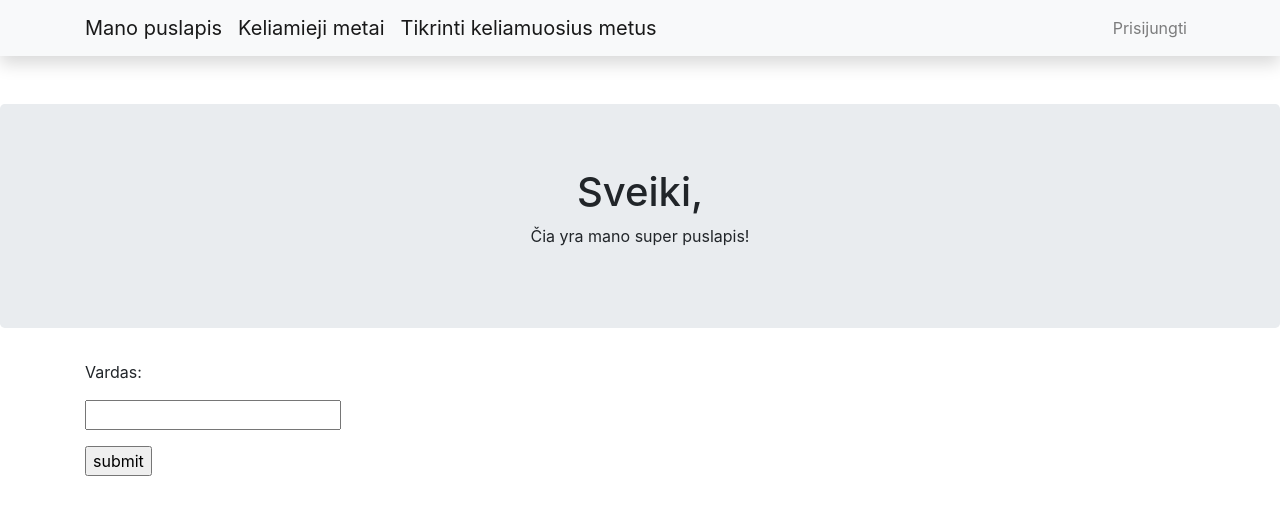
After one commit to WTR-GITHUB/flask_2024-01_lessons, a Flask app: template templates/login.html in a window 1280 px wide. The commit adds this page. Shown: the top 515 px of the page. Run offline with Flask 3, Linux system fonts and the light colour scheme; the template is opened without the code that fills it, so the values that code supplies are empty; some libraries are stand-ins or nearby versions.

Commit message:
Isprestos 4 uzduotys

```diff
--- a/main.py
+++ b/main.py
@@ -1,4 +1,4 @@
-from flask import Flask, render_template
+from flask import Flask, render_template, request
 
 app = Flask(__name__)
 
@@ -13,14 +13,53 @@ def calculation():
     return render_template("calculation.html")
 
 
-@app.route("/<name>")
-def home(name):
-    return f"<h1>Čia {name} naujas puslapis</h1>"
+@app.route("/keliamieji")
+def home():
+    start = 1900
+    end = 2100
+    leap_year = []
+    while start < end:
+        if start % 4 == 0 and start % 100 != 0:
+            leap_year.append(start)
+        if start % 100 == 0 and start % 400 == 0:
+            leap_year.append(start)
+        start += 1
+
+    return render_template(
+        "keliamieji.html", keliamieji=leap_year, start=1900, end=2100
+    )
+
+
+@app.route("/tikrinti", methods=["GET", "POST"])
+def check_year():
+    if request.method == "POST":
+        year_1 = int(request.form["metai"])
+        if (year_1 % 4 == 0 and year_1 % 100 != 0) or (
+            year_1 % 100 == 0 and year_1 % 400 == 0
+        ):
+            return render_template("tikrinti.html", yes=f"This is leap year: {year_1}")
+        else:
+            return render_template(
+                "tikrinti.html", yes=f"This is not leap year: {year_1}"
+            )
+    else:
+        return render_template("tikrinti.html")
+
 
 @app.route("/names")
 def name():
-    vardai = ['Jonas', 'Antanas', 'Petras']
+    vardai = ["Jonas", "Antanas", "Petras"]
     return render_template("names.html", sarasas=vardai)
+
+
+@app.route("/login", methods=["GET", "POST"])
+def login():
+    if request.method == "POST":
+        vardas = request.form["vardas"]
+        return render_template("greetings.html", var=vardas)
+    else:
+        return render_template("login.html")
+
 
 if __name__ == "__main__":
     app.run(debug=True)
--- /dev/null
+++ b/templates/greetings.html
@@ -0,0 +1,6 @@
+{% extends "index.html" %}
+{% block content %}
+{%for x in range(5)%}
+<h1>{{var}}, sveikiname prisijungus!</h1>
+{%endfor%}
+{% endblock %}
--- a/templates/index.html
+++ b/templates/index.html
@@ -1,10 +1,50 @@
 <!DOCTYPE html>
 <html lang="en">
+
 <head>
-    <meta charset="UTF-8">
-    <title>Mano Puslapis</title>
+    <title>Mano puslapis</title>
+    <meta charset="utf-8">
+    <meta name="viewport" content="width=device-width, initial-scale=1">
+    <link rel="stylesheet" href="https://maxcdn.bootstrapcdn.com/bootstrap/4.5.0/css/bootstrap.min.css">
+    <script src="https://ajax.googleapis.com/ajax/libs/jquery/3.5.1/jquery.min.js"></script>
+    <script src="https://cdnjs.cloudflare.com/ajax/libs/popper.js/1.16.0/umd/popper.min.js"></script>
+    <script src="https://maxcdn.bootstrapcdn.com/bootstrap/4.5.0/js/bootstrap.min.js"></script>
 </head>
+
 <body>
-<h1>Labas, pasauli!</h1>
+
+    <!-- Navigation -->
+    <nav class="navbar navbar-expand-lg navbar-light bg-light static-top mb-5 shadow">
+        <div class="container">
+            <a class="navbar-brand" href="/">
+                Mano puslapis</a>
+            <a class="navbar-brand" href="/keliamieji">
+                Keliamieji metai</a>
+            <a class="navbar-brand" href="/tikrinti">
+                Tikrinti keliamuosius metus</a>
+            <button class="navbar-toggler" type="button" data-toggle="collapse" data-target="#navbarResponsive"
+                aria-controls="navbarResponsive" aria-expanded="false" aria-label="Toggle navigation">
+                <span class="navbar-toggler-icon"></span>
+            </button>
+            <div class="collapse navbar-collapse" id="navbarResponsive">
+                <ul class="navbar-nav ml-auto">
+                    <li class="nav-item">
+                        <a class="nav-link" href="/login">Prisijungti</a>
+                    </li>
+                </ul>
+            </div>
+        </div>
+    </nav>
+
+    <div class="jumbotron text-center">
+        <h1>Sveiki,</h1>
+        <p>Čia yra mano super puslapis!</p>
+    </div>
+
+    <div class="container">
+        {% block content %}{% endblock %}
+    </div>
+
 </body>
+
 </html>
--- /dev/null
+++ b/templates/login.html
@@ -0,0 +1,8 @@
+{% extends "index.html" %}
+{% block content %}
+<form action="#" method="post">
+    <p>Vardas:</p>
+    <p><input type="text" name="vardas"/></p>
+    <p><input type="submit" value="submit"/></p>
+</form>
+{% endblock %}
```
Also changed, not shown: templates/keliamieji.html (added, +8 -0 lines), templates/tikrinti.html (added, +13 -0 lines).
